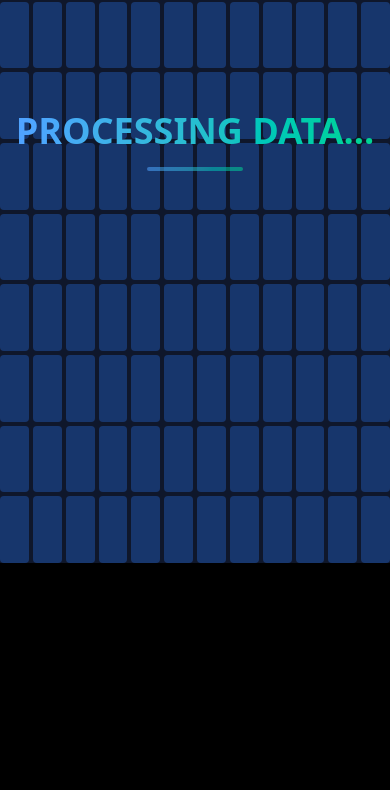
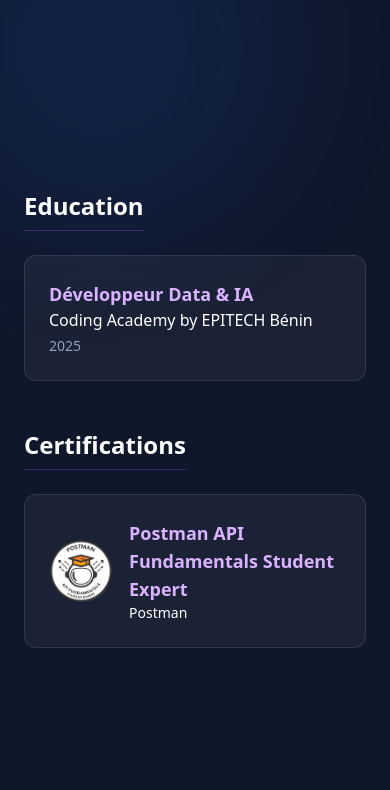
Before and after one commit to Lamakira/portfolio-said-v1, a Vue app: page / in a window 390 px wide. Shown: the part 6066-6856 px from the top of the page. Built offline with nearby package versions, Linux system fonts and the light colour scheme.

Commit message:
fix: the network to web portail and add some informations to the web part

```diff
--- a/src/components/PortalNetworkToWeb.vue
+++ b/src/components/PortalNetworkToWeb.vue
@@ -3,50 +3,125 @@ import { onMounted, ref } from 'vue';
 import { useScrollAnimation } from '@/composables/useScrollAnimation';
 import { useUniverseState } from '@/composables/useUniverseState';
 
-const { createPortalTransition, gsap } = useScrollAnimation();
+const { gsap } = useScrollAnimation();
 const { setWebActive } = useUniverseState();
+
 const portalRef = ref(null);
 const textRef = ref(null);
+const scanlinesRef = ref(null);
+const flashRef = ref(null);
+const gridRef = ref(null);
+const glassRef = ref(null);
 
 onMounted(() => {
-  createPortalTransition(portalRef.value, 'bg-black', 'bg-slate-900', () => {
-    setWebActive(true);
+  const tl = gsap.timeline({
+    scrollTrigger: {
+      trigger: portalRef.value,
+      start: 'top top',
+      end: '+=150%', // Short scroll distance for a punchy feel
+      pin: true,
+      scrub: 0.5, // Slight smoothing
+      onLeave: () => {
+        setWebActive(true);
+      },
+    },
   });
 
-  // Glitch effect on text
-  gsap.to(textRef.value, {
-    scrollTrigger: {
-      trigger: portalRef.value,
-      start: 'top center',
-      end: 'center center',
-      scrub: true,
-    },
-    textShadow: '2px 2px 0px #00ff00, -2px -2px 0px #ff00ff',
+  // 1. Glitch & Distortion (0 -> 0.3)
+  tl.to(textRef.value, {
+    skewX: 20,
     scale: 1.1,
+    opacity: 0.8,
+    textShadow: '5px 0px 0px #00ff00, -5px 0px 0px #ff00ff',
+    duration: 0.3,
+    ease: 'power4.inOut',
+  })
+  .to(textRef.value, {
+    skewX: -20,
+    scale: 0.9,
+    opacity: 0.5,
+    textShadow: '-5px 0px 0px #00ff00, 5px 0px 0px #ff00ff',
+    duration: 0.2,
+    ease: 'steps(5)', // Jerky movement
+  }, '<0.1');
+
+  // 2. Scanlines Intensify (0 -> 0.3)
+  tl.to(scanlinesRef.value, {
+    opacity: 1,
+    backgroundSize: '100% 2px', // Tighter lines
+    duration: 0.3,
+    ease: 'none',
+  }, '<');
+
+  // 3. Green Flash (0.3 -> 0.4) - The "Wipe"
+  tl.to(flashRef.value, {
+    opacity: 1,
+    duration: 0.1,
+    ease: 'power4.in',
+  }, '>');
+
+  // 4. Clear Terminal / Switch Background (at flash peak)
+  tl.set(portalRef.value, { backgroundColor: 'transparent' }, '>');
+  tl.set(textRef.value, { opacity: 0 }, '<'); // Hide text
+  tl.set(scanlinesRef.value, { opacity: 0 }, '<'); // Hide scanlines
+
+  // 5. Flash Fade Out (0.4 -> 0.6)
+  tl.to(flashRef.value, {
     opacity: 0,
+    duration: 0.2,
+    ease: 'power4.out',
   });
+
+  // 6. Grid Appearance (0.5 -> 0.8)
+  tl.to(gridRef.value, {
+    opacity: 0.4,
+    scale: 1,
+    duration: 0.3,
+    ease: 'power2.out',
+  }, '-=0.1');
+
+  // 7. Glassmorphism Morph (0.6 -> 1.0)
+  tl.to(glassRef.value, {
+    opacity: 1,
+    backdropFilter: 'blur(10px)',
+    duration: 0.4,
+    ease: 'power2.inOut',
+  }, '<');
+
 });
 </script>
 
 <template>
   <section ref="portalRef" class="w-full! max-w-none! h-screen flex items-center justify-center bg-black relative overflow-hidden">
-    <!-- Grid Effect -->
+
+    <!-- 1. Base Terminal Grid (fades out) -->
     <div class="absolute inset-0 bg-[linear-gradient(to_right,#80808012_1px,transparent_1px),linear-gradient(to_bottom,#80808012_1px,transparent_1px)] bg-[size:24px_24px]"></div>
 
-    <!-- Glitch Text -->
+    <!-- 2. Glitch Text -->
     <div class="z-10 text-center">
       <h2 ref="textRef" class="text-4xl md:text-6xl font-bold text-white font-mono tracking-widest glitch-text">
         INITIALIZING WEB PROTOCOLS...
       </h2>
     </div>
 
-    <!-- Scanline Overlay -->
-    <div class="absolute inset-0 pointer-events-none bg-[linear-gradient(rgba(18,16,16,0)_50%,rgba(0,0,0,0.25)_50%),linear-gradient(90deg,rgba(255,0,0,0.06),rgba(0,255,0,0.02),rgba(0,0,255,0.06))] bg-[length:100%_4px,3px_100%] opacity-50"></div>
+    <!-- 3. Scanlines Overlay -->
+    <div ref="scanlinesRef" class="absolute inset-0 pointer-events-none bg-[linear-gradient(rgba(18,16,16,0)_50%,rgba(0,0,0,0.25)_50%),linear-gradient(90deg,rgba(255,0,0,0.06),rgba(0,255,0,0.02),rgba(0,0,255,0.06))] bg-[length:100%_4px,3px_100%] opacity-50"></div>
+
+    <!-- 4. Green Flash Overlay -->
+    <div ref="flashRef" class="absolute inset-0 bg-green-500 pointer-events-none opacity-0 z-50 mix-blend-hard-light"></div>
+
+    <!-- 5. Luminous Grid (Web Universe) -->
+    <div ref="gridRef" class="absolute inset-0 bg-[linear-gradient(to_right,#a855f720_1px,transparent_1px),linear-gradient(to_bottom,#a855f720_1px,transparent_1px)] bg-[size:40px_40px] opacity-0 scale-150 pointer-events-none z-20"></div>
+
+    <!-- 6. Glassmorphism Overlay -->
+    <div ref="glassRef" class="absolute inset-0 bg-slate-900/90 opacity-0 z-30 pointer-events-none transition-all"></div>
+
   </section>
 </template>
 
 <style scoped>
 .glitch-text {
   position: relative;
+  will-change: transform, opacity, text-shadow;
 }
 </style>
--- a/src/components/WebSection.vue
+++ b/src/components/WebSection.vue
@@ -64,6 +64,7 @@ onMounted(() => {
       </div>
 
       <!-- Projects Grid -->
+      <h3 class="text-2xl font-bold text-white mb-6 border-b border-purple-500/30 pb-2 inline-block">Projets</h3>
       <div ref="cardsRef" class="grid grid-cols-1 md:grid-cols-2 lg:grid-cols-3 gap-8">
         <div v-for="(project, index) in projects" :key="index" class="project-card group relative">
           <!-- Glass Card -->
@@ -87,6 +88,36 @@ onMounted(() => {
           </div>
         </div>
       </div>
+
+
+      <!-- Education & Certifications -->
+      <div class="grid grid-cols-1 md:grid-cols-2 gap-12 mb-16 mt-16">
+        <!-- Education -->
+        <div>
+          <h3 class="text-2xl font-bold text-white mb-6 border-b border-purple-500/30 pb-2 inline-block">Education</h3>
+          <div class="space-y-4">
+            <div v-for="(edu, index) in resumeData.education.web" :key="index" class="bg-white/5 backdrop-blur-sm border border-white/10 p-6 rounded-xl hover:bg-white/10 transition-colors">
+              <div class="text-purple-300 font-bold text-lg">{{ edu.degree }}</div>
+              <div class="text-white">{{ edu.school }}</div>
+              <div class="text-sm text-slate-400 mt-1">{{ edu.year }}</div>
+            </div>
+          </div>
+        </div>
+
+        <!-- Certifications -->
+        <div>
+          <h3 class="text-2xl font-bold text-white mb-6 border-b border-purple-500/30 pb-2 inline-block">Certifications</h3>
+          <div class="space-y-4">
+            <div v-for="(cert, index) in resumeData.certifications.web" :key="index" class="bg-white/5 backdrop-blur-sm border border-white/10 p-6 rounded-xl hover:bg-white/10 transition-colors flex items-center gap-4">
+              <img :src="cert.image" alt="Certification Badge" class="w-16 h-16 object-contain" />
+              <div>
+                <div class="text-purple-300 font-bold text-lg">{{ cert.title }}</div>
+                <div class="text-white text-sm">{{ cert.issuer }}</div>
+              </div>
+            </div>
+          </div>
+        </div>
+      </div>
     </div>
   </section>
 </template>
--- a/src/data/resumeData.js
+++ b/src/data/resumeData.js
@@ -83,11 +83,27 @@ Dans cet univers, chaque dataset est une histoire à décoder.`,
         year: "2017",
       },
     ],
+    web: [
+      {
+        degree: "Développeur Data & IA",
+        school: "Coding Academy by EPITECH Bénin",
+        year: "2025",
+      },
+    ],
     data: [
       {
         degree: "Développeur Data & IA",
         school: "Coding Academy by EPITECH Bénin",
         year: "2025",
+      },
+    ],
+  },
+  certifications: {
+    web: [
+      {
+        title: "Postman API Fundamentals Student Expert",
+        issuer: "Postman",
+        image: "/src/assets/images/badge_postman.png",
       },
     ],
   },
```
Also changed, not shown: src/assets/images/badge_postman.png (added), src/assets/images/me.jpg (added).
